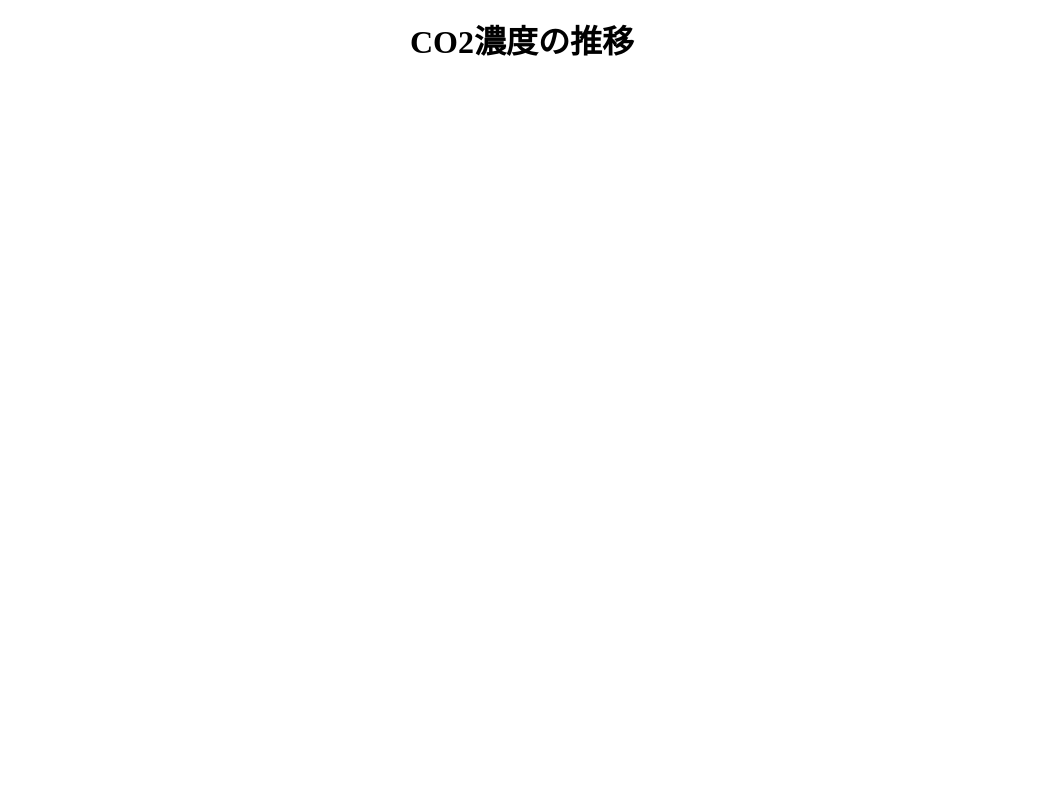
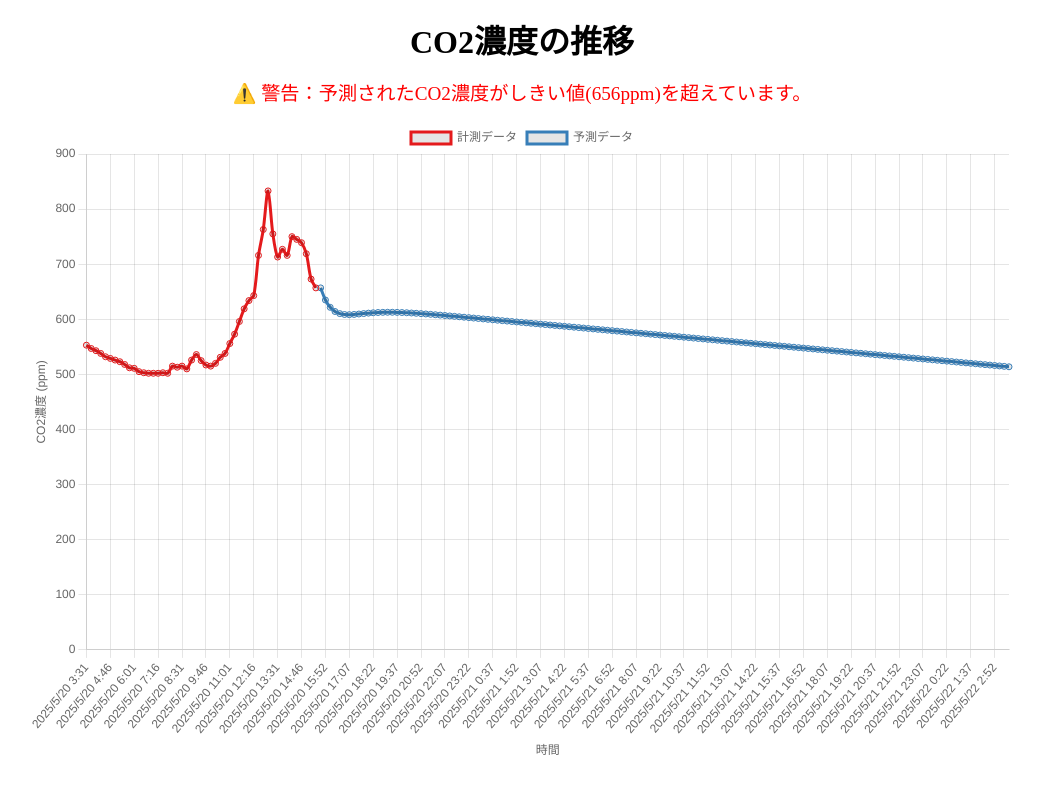
Before and after one commit to sibateku/AD_expt1, a plain HTML site: page index.html in a window 1280 px wide. Shown: the whole page, without its empty margins (118-1162 px from the left). Drawn offline with nearby package versions, Linux system fonts and the light colour scheme.

Commit message:
ファイル修正
プログラムにコメントを追加
index.htmlとscript.jsで動作
usage.txtは使い方の説明

```diff
--- a/index.html
+++ b/index.html
@@ -3,6 +3,7 @@
 <head>
   <meta charset="UTF-8">
   <title>CO2濃度グラフ</title>
+  <!-- chart.jsの読み込み（グラフ描画のライブラリ） -->
   <script src="https://cdn.jsdelivr.net/npm/chart.js"></script>
   <style>
     body {
@@ -34,10 +35,10 @@
 
 <body>
   <h1>CO2濃度の推移</h1>
-  <div id="alert"></div>
-  <div id="chart-container">
+  <div id="alert"></div> <!-- しきい値との比較結果を表示 -->
+  <div id="chart-container"> <!-- グラフを表示 -->
     <canvas id="co2Chart"></canvas>
   </div>
-  <script src="./test.js"></script>
+  <script src="./script.js"></script>
 </body>
 </html>
--- a/script.js
+++ b/script.js
@@ -1,60 +1,82 @@
-// しきい値[ppm]
-const THRESHOLD = 1000;
-// CSVファイルのパス
+// CO2のしきい値（ppm）
+const THRESHOLD = 656;
+// csvファイル
 const csvFiles = [
   { path: 'observed.csv', label: '計測データ', color: '#E41A1C' },
   { path: 'predicted.csv', label: '予測データ', color: '#377EB8' }
 ];
 
-// 全CSVを読み込んで結合
+// 全てのcsvファイルの読み込み・加工
 Promise.all(csvFiles.map(file =>
   fetch(file.path)
     .then(res => res.text())
     .then(text => {
-      const lines = text.trim().split('\n');
-      const timestamps = [];
-      const values = [];
-      for (let i = 1; i < lines.length; i++) {
-        const [time, value] = lines[i].split(',');
-        timestamps.push(time);
-        values.push(Number(value));
-      }
+      const lines = text.trim().split('\n').slice(1); // 1行目(ヘッダ)を除去
+
+      // 各行をパースして{time, value}オブジェクトに変換
+      const entries = lines.map(line => {
+        const [time, value] = line.split(',');
+        return { time, value: Number(value) };
+      });
+
+      // 時系列順に並び替え
+      entries.sort((a, b) => new Date(a.time) - new Date(b.time));
+
       return {
         label: file.label,
-        timestamps: timestamps,
-        values: values,
+        entries: entries,
         color: file.color
       };
     })
 )).then(results => {
-  // 全体のX軸（時間）の結合・重複除去・ソート
-  const allLabels = [...new Set(results.flatMap(r => r.timestamps))].sort();
+  // 各データセット(計測と予測)を取り出す
+  const observed = results.find(r => r.label === '計測データ');
+  const predicted = results.find(r => r.label === '予測データ');
 
-  const datasets = results.map(r => {
-    // 全ラベルに対応するデータ（該当がなければnull）を並べる
-    const data = allLabels.map(label => {
-      const idx = r.timestamps.indexOf(label);
-      return idx !== -1 ? r.values[idx] : null;
-    });
+  // 各データセットとラベル(日付・時間)の結合
+  const allLabels = [...observed.entries.map(e => e.time), ...predicted.entries.map(e => e.time)];
+  const observedData = [...observed.entries.map(e => e.value), ...new Array(predicted.entries.length).fill(null)];
+  const predictedData = [...new Array(observed.entries.length).fill(null), ...predicted.entries.map(e => e.value)];
 
-    return {
-      label: r.label,
-      data: data,
-      borderColor: r.color,
-      spanGaps: false,   // nullは線でつながない
+  // グラフ描画関数の呼び出し
+  drawChart(allLabels, [
+    {
+      label: observed.label,
+      data: observedData,
+      borderColor: observed.color,
+      spanGaps: false,
       tension: 0.3,
       fill: false
-    };
-  });
+    },
+    {
+      label: predicted.label,
+      data: predictedData,
+      borderColor: predicted.color,
+      spanGaps: false,
+      tension: 0.3,
+      fill: false
+    }
+  ]);
 
-  drawChart(allLabels, datasets);
+  // しきい値と予測データの比較
+  const exceeded = predicted.entries.some(e => e.value > THRESHOLD);
+  const alertBox = document.getElementById('alert');
+  if (exceeded) {
+    alertBox.textContent = `⚠️ 警告：予測されたCO2濃度がしきい値(${THRESHOLD}ppm)を超えています。`;
+    alertBox.style.color = 'red';
+  } else {
+    alertBox.textContent = `✔️ 予測されたCO2濃度は正常範囲内です（しきい値：${THRESHOLD}ppm）。`;
+    alertBox.style.color = 'green';
+  }
+
 }).catch(error => {
   console.error('CSV読み込みエラー:', error);
 });
 
-// グラフ描画
+// グラフを描画する関数
 function drawChart(labels, datasets) {
   const ctx = document.getElementById('co2Chart').getContext('2d');
+
   new Chart(ctx, {
     type: 'line',
     data: {
```
Also changed, not shown: usage.txt (added). Lines whose indentation alone changed are shown as unchanged.
